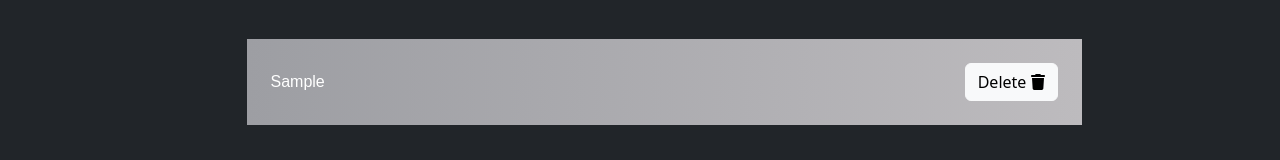
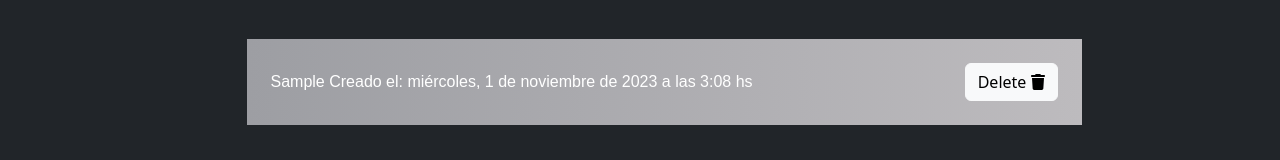
Before and after one commit to No-Country/c14-29-n-java-angular, an Angular app in the folder task-gpt/: page /home in a window 1280 px wide. Both pictures are taken after typing "Sample" into the empty fields and a click on the button "Add". Shown: the part 153-313 px from the top of the page. Built offline with nearby package versions, Linux system fonts and the light colour scheme.

Commit message:
agrego fecha en las tareas

```diff
--- a/task-gpt/src/app/app.module.ts
+++ b/task-gpt/src/app/app.module.ts
@@ -1,9 +1,11 @@
-import { NgModule } from '@angular/core';
+import { LOCALE_ID, NgModule } from '@angular/core';
 import { BrowserModule } from '@angular/platform-browser';
 import { FormControl, FormGroupDirective, NgForm, Validators, FormGroup, FormsModule, ReactiveFormsModule } from '@angular/forms';
 import { FontAwesomeModule } from '@fortawesome/angular-fontawesome';
 import { HttpClientModule } from '@angular/common/http';
-
+import localeEs from "@angular/common/locales/es";
+import { registerLocaleData } from "@angular/common";
+registerLocaleData(localeEs, "es");
 
 import { AppRoutingModule } from './app-routing.module';
 import { AppComponent } from './app.component';
@@ -37,7 +39,7 @@ import { ComponentNameComponent } from './component-name/component-name.componen
     AppRoutingModule,
     FontAwesomeModule
   ],
-  providers: [],
+  providers: [{ provide: LOCALE_ID, useValue: "es" }],
   bootstrap: [AppComponent]
 })
 export class AppModule { }
--- a/task-gpt/src/app/components/task-list/task-list.component.html
+++ b/task-gpt/src/app/components/task-list/task-list.component.html
@@ -45,10 +45,11 @@
       </div>
       <div class="d-flex flex-column min-height-element align-items-center justify-content-center m-4">
         <div *ngFor="let tarea of tareas; let i = index" class="mb-3 mt-3 border border-dark bg-white d-flex custom-bg justify-content-between align-items-center w-75 h-100">
-          <p class="m-4 word-wrap text-white">{{ tarea }}</p>
-          <button type="button" class="btn btn-light m-4" (click)="eliminarTarea(i)">Delete
+          <p class="m-4 word-wrap text-white">{{ tarea }} Creado el: {{fechaHoy | date:"fullDate"}} a las {{fechaHoy | date:"shortTime"}} hs
+          </p>
+            <button type="button" class="btn btn-light m-4" (click)="eliminarTarea(i)">Delete
             <fa-icon [icon]="faTrash"></fa-icon>
-          </button>
+            </button>
         </div>
       </div>
     </div>
--- a/task-gpt/src/app/components/task-list/task-list.component.ts
+++ b/task-gpt/src/app/components/task-list/task-list.component.ts
@@ -10,6 +10,8 @@ export class TaskListComponent {
 
   faPlus: any = faPlus;
   faTrash: any = faTrash;
+
+  fechaHoy = Date.now();
 
   tareas: string[] = [];
   nuevaTarea: string = '';
```
